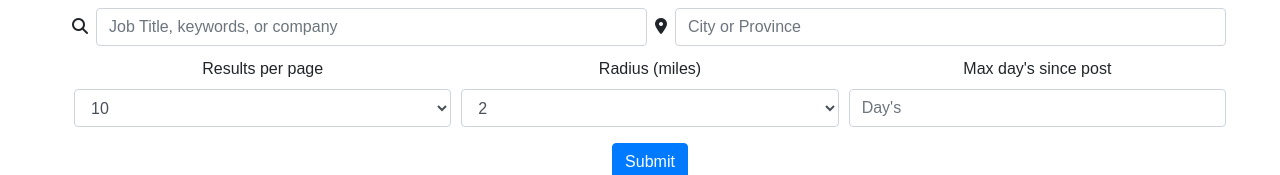
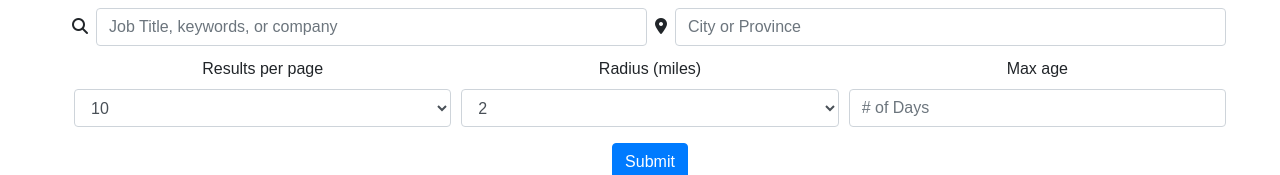
Before and after one commit to ChrisnNg/Job.Hunt, a React (Create React App) app: page / in a window 1280 px wide. Shown: the part 168-343 px from the top of the page. Built offline with nearby package versions, Linux system fonts and the light colour scheme.

Commit message:
revise form label

```diff
--- a/src/App.js
+++ b/src/App.js
@@ -130,10 +130,10 @@ class App extends Component {
                 </Form.Group>
               </Col>
               <Col>
-                <Form.Label>Max day's since post</Form.Label>
+                <Form.Label>Max age</Form.Label>
                 <Form.Control
                   name="age"
-                  placeholder="Day's"
+                  placeholder="# of Days"
                   onChange={this.handleChange}
                   data-cy="age"
                 />
```
